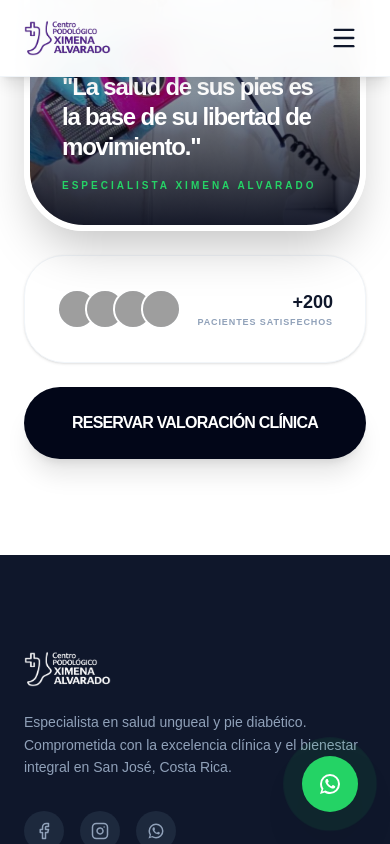
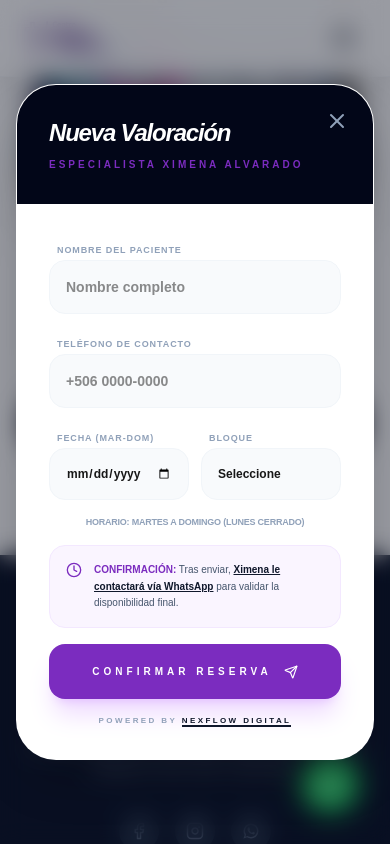
Before and after one commit to merloyflores/clinica-podologia, a Next.js app: page /quiropodia in a window 390 px wide. Both pictures are taken after a click on the button "RESERVAR VALORACIÓN CLÍNICA". Shown: the part 2484-3328 px from the top of the page. Built offline with nearby package versions, Linux system fonts and the light colour scheme; grey boxes are pictures that could not be loaded.

Commit message:
feat: modal de reserva con calendario, footer responsive y corrección de horarios

```diff
--- a/app/components/Footer.tsx
+++ b/app/components/Footer.tsx
@@ -6,15 +6,14 @@ export default function Footer() {
   const currentYear = new Date().getFullYear();
 
   return (
-    // CAMBIO: bg-slate-900 y textos claros
     <footer className="bg-slate-900 pt-24 pb-12 text-slate-300">
       <div className="max-w-7xl mx-auto px-6">
-        <div className="grid grid-cols-1 lg:grid-cols-4 gap-16 mb-20">
+        {/* Ajuste en el grid: text-center para móvil, text-left para LG */}
+        <div className="grid grid-cols-1 lg:grid-cols-4 gap-16 mb-20 text-center lg:text-left">
 
           {/* Columna 1: Branding */}
-          <div className="lg:col-span-1">
+          <div className="lg:col-span-1 flex flex-col items-center lg:items-start">
             <div className="mb-6">
-              <div>
               <Image
                 src="/images/LogoNavBar.png"
                 alt="Logo Ximena Alvarado"
@@ -23,12 +22,10 @@ export default function Footer() {
                 className="h-9 md:h-11 w-auto object-contain brightness-0 invert"
               />
             </div>
-            </div>
             <p className="text-slate-400 text-sm leading-relaxed mb-8 font-medium">
               Especialista en salud ungueal y pie diabético. Comprometida con la excelencia clínica y el bienestar integral en San José, Costa Rica.
             </p>
-            <div className="flex gap-4">
-              {/* CAMBIO: bg-slate-800 para los botones sociales */}
+            <div className="flex gap-4 justify-center lg:justify-start">
               <a href="https://www.facebook.com/XimenaAlvaradoQuiropodista/" className="w-10 h-10 rounded-full bg-slate-800 flex items-center justify-center text-slate-400 hover:text-white hover:bg-blue-600 transition-all">
                 <Facebook size={18} />
               </a>
@@ -42,9 +39,9 @@ export default function Footer() {
           </div>
 
           {/* Columna 2: Horarios */}
-          <div className="lg:col-span-1">
+          <div className="lg:col-span-1 flex flex-col items-center lg:items-start">
             <h4 className="text-white font-black text-sm uppercase tracking-widest mb-8">Horario de Atención</h4>
-            <ul className="space-y-4">
+            <ul className="space-y-4 w-full">
               {[
                 { days: "Martes a Domingo", time: "7:00 AM - 4:00 PM" },
                 { days: "Lunes", time: "Cerrado" }
@@ -55,22 +52,30 @@ export default function Footer() {
                 </li>
               ))}
             </ul>
+
+            <div className="mt-8 pt-6 border-t border-slate-800 w-full">
+              <div className="flex flex-col lg:flex-row items-center lg:items-start gap-3 group">
+                <div className="w-1.5 h-1.5 rounded-full bg-[#7B2CBF] lg:mt-1.5 animate-pulse shadow-[0_0_8px_#7B2CBF]"></div>
+                <p className="text-[11px] font-bold text-slate-400 leading-relaxed tracking-wide uppercase italic">
+                  Atención exclusiva <span className="text-white font-black">bajo cita previa</span> para garantizar su espacio.
+                </p>
+              </div>
+            </div>
           </div>
 
           {/* Columna 3: Ubicación */}
-          <div className="lg:col-span-1">
+          <div className="lg:col-span-1 flex flex-col items-center lg:items-start">
             <h4 className="text-white font-black text-sm uppercase tracking-widest mb-8">Ubicación Clínica</h4>
-            <div className="flex items-start gap-3 mb-6">
+            <div className="flex flex-col lg:flex-row items-center lg:items-start gap-3 mb-6">
               <MapPin className="text-[#a855f7] shrink-0" size={20} />
               <p className="text-sm font-bold text-slate-200 leading-relaxed">
-                San José, Costa Rica.<br />
+                Sabana Norte, San Jose Costa Rica.<br />
                 <span className="font-medium text-slate-500 text-xs">Consulta exacta vía WhatsApp tras agendar.</span>
               </p>
             </div>
-            {/* CAMBIO: Borde más oscuro para el mapa */}
             <div className="aspect-video w-full rounded-2xl overflow-hidden border border-slate-800 shadow-sm relative transition-all duration-700">
               <iframe
-                src="https://www.google.com/maps/embed?pb=!1m14!1m8!1m3!1d15719.66442431631!2d-84.0911765!3d9.9411984!3m2!1i1024!2i768!4f13.1!3m3!1m2!1s0x8fa0e4a713b18d2d%3A0x6a0f12f913e895c0!2sSan%20Jos%C3%A9%2C%20Costa%20Rica!5e0!3m2!1ses!2scr!4v1710000000000!5m2!1ses!2scr"
+                src="https://www.google.com/maps/embed?pb=!1m18!1m12!1m3!1d15721.285880424694!2d-84.113600!3d9.933300!2m3!1f0!2f0!3f0!3m2!1i1024!2i768!4f13.1!3m3!1m2!1s0x8fa0e342ad260d5b%3A0x1928646b978938!2sSabana%20Norte%2C%20San%20Jos%C3%A9!5e0!3m2!1ses!2scr!4v1710000000000!5m2!1ses!2scr"
                 width="100%"
                 height="100%"
                 style={{ border: 0 }}
@@ -82,9 +87,8 @@ export default function Footer() {
           </div>
 
           {/* Columna 4: Certificación */}
-          <div className="lg:col-span-1">
-            {/* CAMBIO: bg-slate-800 para que resalte sobre el fondo 900 */}
-            <div className="p-8 bg-slate-800/50 rounded-2xl border border-slate-800">
+          <div className="lg:col-span-1 flex flex-col items-center lg:items-start">
+            <div className="p-8 bg-slate-800/50 rounded-2xl border border-slate-800 w-full flex flex-col items-center lg:items-start">
               <ShieldCheck className="text-[#25D366] mb-4" size={32} />
               <h4 className="text-white font-black text-sm mb-2">Bioseguridad Garantizada</h4>
               <p className="text-[11px] text-slate-400 font-medium leading-relaxed">
@@ -96,15 +100,14 @@ export default function Footer() {
         </div>
 
         {/* Bottom Bar */}
-        {/* CAMBIO: border-slate-800 */}
-        <div className="pt-8 border-t border-slate-800 flex flex-col md:flex-row justify-between items-center gap-6">
+        <div className="pt-8 border-t border-slate-800 flex flex-col md:flex-row justify-between items-center gap-6 text-center md:text-left">
           <p className="text-[10px] font-bold text-slate-500 uppercase tracking-widest">
             © {currentYear} Ximena Alvarado. Todos los derechos reservados.
           </p>
-          <p className="text-[10px] font-bold text-slate-600 uppercase tracking-widest flex items-center gap-2">
-            Diseñado por
+          <p className="text-[10px] font-bold text-slate-600 uppercase tracking-widest flex items-center justify-center gap-2">
+            Powered by
             <a
-              href="https://nexflow-portfolio.vercel.app/" // O la URL de tu portafolio
+              href="https://nexflow-portfolio.vercel.app/"
               target="_blank"
               rel="noopener noreferrer"
               className="text-slate-500 border-b border-slate-700 font-black hover:text-[#7B2CBF] hover:border-[#7B2CBF] transition-all duration-300"
--- /dev/null
+++ b/app/components/ModalReserva.tsx
@@ -0,0 +1,121 @@
+'use client';
+import { X, Send, Clock } from 'lucide-react';
+import { useEffect, useState } from 'react';
+
+export default function ModalReserva({ isOpen, onClose }: { isOpen: boolean, onClose: () => void }) {
+  const [minDate, setMinDate] = useState('');
+
+  // Establecer fecha mínima como "hoy" para el calendario
+  useEffect(() => {
+    const today = new Date().toISOString().split('T')[0];
+    setMinDate(today);
+  }, []);
+
+  if (!isOpen) return null;
+
+  return (
+    <div className="fixed inset-0 z-120 flex items-center justify-center p-4">
+      <div className="absolute inset-0 bg-slate-950/40 backdrop-blur-md" onClick={onClose} />
+
+      <div className="relative bg-white w-full max-w-md rounded-[40px] shadow-2xl overflow-hidden animate-in zoom-in-95 duration-300 border border-white/20">
+
+        {/* Cabecera */}
+        <div className="bg-slate-950 p-8 text-white relative">
+          <button
+            onClick={onClose}
+            title="Cerrar modal de reserva"
+            className="absolute top-6 right-6 text-slate-400 hover:text-white transition-colors"
+          >
+            <X size={24} />
+          </button>
+          <h3 className="text-2xl font-black tracking-tighter italic">Nueva Valoración</h3>
+          <p className="text-[10px] text-[#7B2CBF] uppercase font-black tracking-[0.3em] mt-2">Especialista Ximena Alvarado</p>
+        </div>
+
+        <form
+          action="https://formspree.io/f/xzdjlgbr"
+          method="POST"
+          className="p-8 space-y-4 bg-white"
+        >
+          {/* Nombre */}
+          <div className="space-y-1">
+            <label className="text-[9px] uppercase font-black text-slate-400 ml-2 tracking-widest">Nombre del Paciente</label>
+            <input
+              name="nombre"
+              type="text"
+              required
+              className="w-full p-4 bg-slate-50 rounded-2xl border border-slate-100 text-sm font-bold focus:outline-none focus:border-[#7B2CBF] transition-colors"
+              placeholder="Nombre completo"
+            />
+          </div>
+
+          {/* Teléfono */}
+          <div className="space-y-1">
+            <label className="text-[9px] uppercase font-black text-slate-400 ml-2 tracking-widest">Teléfono de Contacto</label>
+            <input
+              name="telefono"
+              type="tel"
+              required
+              className="w-full p-4 bg-slate-50 rounded-2xl border border-slate-100 text-sm font-bold focus:outline-none focus:border-[#7B2CBF] transition-colors"
+              placeholder="+506 0000-0000"
+            />
+          </div>
+
+          {/* Fecha y Bloque */}
+          <div className="grid grid-cols-2 gap-3">
+            <div className="space-y-1">
+              <label htmlFor="fecha_cita" className="text-[9px] uppercase font-black text-slate-400 ml-2 tracking-widest">Fecha (Mar-Dom)</label>
+              <input
+                id="fecha_cita"
+                name="fecha_cita"
+                type="date"
+                required
+                min={minDate}
+                title="Seleccione la fecha de su cita"
+                className="w-full p-4 bg-slate-50 rounded-2xl border border-slate-100 text-[12px] font-bold focus:outline-none focus:border-[#7B2CBF] transition-colors"
+              />
+            </div>
+            <div className="space-y-1">
+              <label className="text-[9px] uppercase font-black text-slate-400 ml-2 tracking-widest">Bloque</label>
+              <select
+                name="bloque_horario"
+                title="Seleccione el bloque horario"
+                required
+                className="w-full p-4 bg-slate-50 rounded-2xl border border-slate-100 text-[12px] font-bold focus:outline-none focus:border-[#7B2CBF] transition-colors appearance-none"
+              >
+                <option value="" disabled selected>Seleccione</option>
+                <option value="mañana">Mañana</option>
+                <option value="tarde">Tarde</option>
+              </select>
+            </div>
+          </div>
+
+          {/* Nota Horario Específico */}
+          <p className="text-[9px] text-slate-400 font-bold uppercase tracking-tight px-2 text-center">
+            Horario: Martes a Domingo (Lunes Cerrado)
+          </p>
+
+          {/* Nota de Confirmación WhatsApp */}
+          <div className="bg-purple-50 p-4 rounded-2xl border border-purple-100 flex gap-3 items-start">
+            <Clock className="text-[#7B2CBF] shrink-0" size={16} />
+            <p className="text-[10px] leading-relaxed text-slate-600 font-medium">
+              <span className="font-black text-[#7B2CBF] uppercase">Confirmación:</span> Tras enviar, <span className="font-bold text-slate-900 underline">Ximena le contactará vía WhatsApp</span> para validar la disponibilidad final.
+            </p>
+          </div>
+
+          <button
+            type="submit"
+            className="w-full bg-[#7B2CBF] text-white py-5 rounded-2xl font-black uppercase text-[10px] tracking-[0.4em] hover:bg-slate-950 transition-all flex items-center justify-center gap-3 shadow-xl shadow-purple-500/20"
+          >
+            Confirmar Reserva <Send size={14} />
+          </button>
+
+          {/* Sello Nexflow */}
+          <p className="text-[8px] text-center text-slate-400 font-bold uppercase tracking-[0.3em] mt-4">
+            Powered by <span className="text-slate-900 border-b-2 border-slate-900">Nexflow Digital</span>
+          </p>
+        </form>
+      </div>
+    </div>
+  );
+}
--- a/app/quiropodia/page.tsx
+++ b/app/quiropodia/page.tsx
@@ -1,9 +1,13 @@
 'use client';
 
+import { useState } from 'react'; // AÑADIDO
 import { Microscope, ShieldCheck, Stethoscope, Footprints, Activity, Thermometer, Syringe, Clock } from 'lucide-react';
 import Image from 'next/image';
+import ModalReserva from '../components/ModalReserva'; // Asegúrate de crear este archivo (paso 3)
 
 export default function QuiropodiaDetallada() {
+  const [isModalOpen, setIsModalOpen] = useState(false); // AÑADIDO: Estado del modal
+
   const pilares = [
     {
       title: "Diagnóstico Clínico Integral",
@@ -35,7 +39,7 @@ export default function QuiropodiaDetallada() {
     <section className="py-24 bg-white">
       <div className="max-w-7xl mx-auto px-6">
 
-        {/* 1. ENCABEZADO: Autoridad Médica */}
+        {/* 1. ENCABEZADO */}
         <div className="max-w-4xl mb-20">
           <h3 className="text-[#25D366] font-black uppercase tracking-[0.3em] text-[10px] mb-4">Especialidad en Quiropodología</h3>
           <h2 className="text-5xl md:text-7xl font-black text-slate-900 tracking-tighter leading-[0.9] mb-8">
@@ -60,10 +64,9 @@ export default function QuiropodiaDetallada() {
           </div>
         </div>
 
-        {/* 2. CONTENIDO PRINCIPAL: Equilibrio Visual */}
+        {/* 2. CONTENIDO PRINCIPAL */}
         <div className="grid grid-cols-1 lg:grid-cols-12 gap-16">
 
-          {/* Lado Izquierdo: Los 4 Pilares del Tratamiento */}
           <div className="lg:col-span-7">
             <div className="grid grid-cols-1 md:grid-cols-2 gap-4">
               {pilares.map((pilar, i) => (
@@ -81,7 +84,6 @@ export default function QuiropodiaDetallada() {
               ))}
             </div>
 
-            {/* Beneficio Extra: Salud Postural */}
             <div className="mt-8 p-10 bg-slate-900 rounded-[50px] text-white flex flex-col md:flex-row items-center gap-8">
               <div className="w-20 h-20 shrink-0 bg-[#7B2CBF]/20 rounded-3xl flex items-center justify-center">
                 <Footprints size={40} className="text-[#7B2CBF]" />
@@ -95,7 +97,6 @@ export default function QuiropodiaDetallada() {
             </div>
           </div>
 
-          {/* Lado Derecho: La Especialista (Sticky) */}
           <div className="lg:col-span-5 relative">
             <div className="lg:sticky lg:top-32 space-y-6">
               <div className="relative rounded-[60px] overflow-hidden shadow-2xl group border-[6px] border-white">
@@ -119,7 +120,6 @@ export default function QuiropodiaDetallada() {
                 </div>
               </div>
 
-              {/* Nueva Tarjeta de Confianza Sutil */}
               <div className="p-8 bg-white border border-slate-100 rounded-[40px] shadow-sm flex items-center justify-between">
                 <div className="flex -space-x-3">
                   {[1,2,3,4].map(i => (
@@ -134,17 +134,23 @@ export default function QuiropodiaDetallada() {
                 </div>
               </div>
 
-              {/* Botón de Acción Integrado */}
+              {/* BOTÓN ACTUALIZADO */}
               <button
+                onClick={() => setIsModalOpen(true)} // AÑADIDO
                 className="w-full bg-slate-950 text-white py-6 rounded-full font-black uppercase tracking-tighter hover:bg-[#7B2CBF] transition-all duration-300 shadow-xl"
               >
                 Reservar Valoración Clínica
               </button>
             </div>
           </div>
-
         </div>
       </div>
+
+      {/* MODAL INTEGRADO */}
+      <ModalReserva
+        isOpen={isModalOpen}
+        onClose={() => setIsModalOpen(false)}
+      />
     </section>
   );
 }
```
Lines whose indentation alone changed are shown as unchanged.
